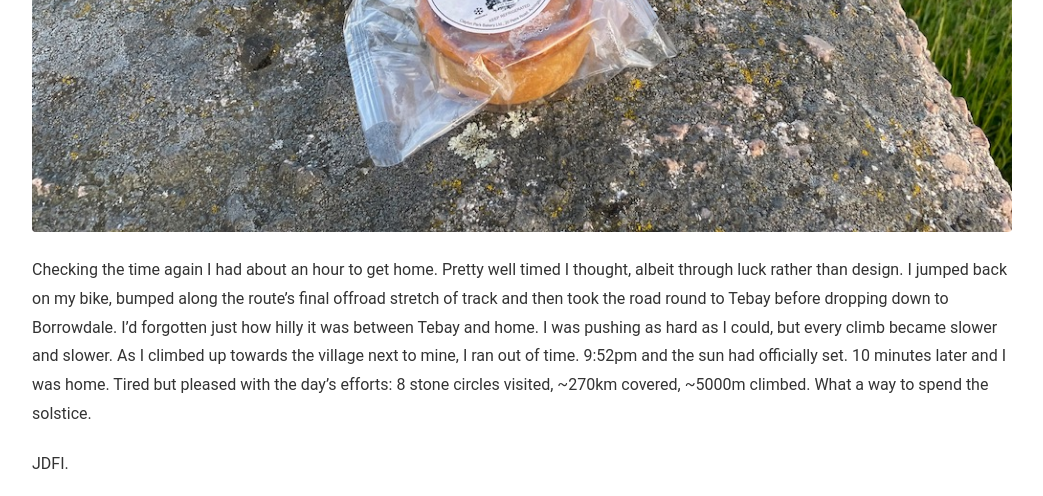
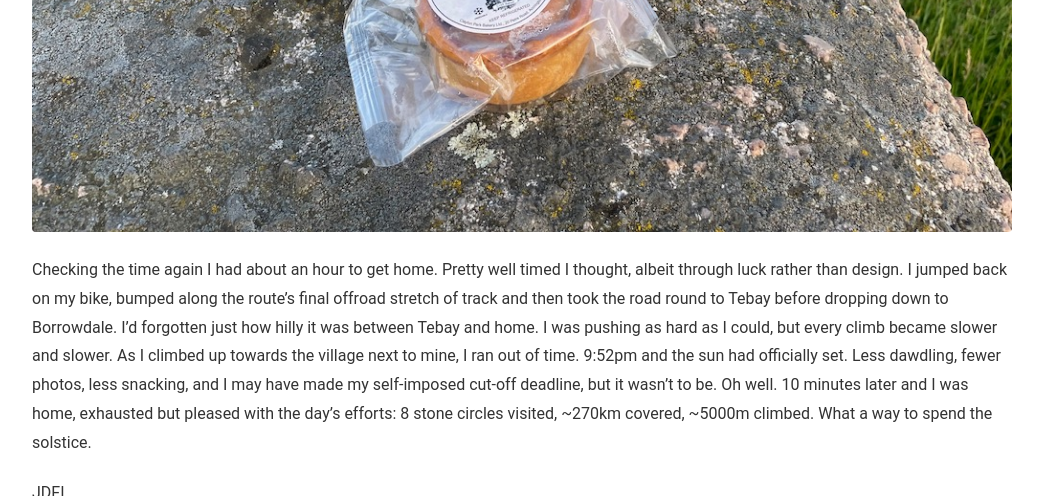
Before and after one commit to hypertelia/hypertelia.github.io, a Jekyll site: the page built from _posts/2021-06-22-Summer-Solstice-Stone-Circles-Ride.md, in a window 1280 px wide and 900 px high, scrolled down 15538 px, cut to the strip 0-496 px from the top of the window. Shown: the whole strip, without its empty margins (118-1161 px from the left). Built offline with Jekyll 4.4.1, drawn with Linux system fonts in a browser that asks for light colours.

Commit message:
Update 2021-06-22-Summer-Solstice-Stone-Circles-Ride.md

```diff
--- a/_posts/2021-06-22-Summer-Solstice-Stone-Circles-Ride.md
+++ b/_posts/2021-06-22-Summer-Solstice-Stone-Circles-Ride.md
@@ -89,8 +89,8 @@ Rolling towards Gamelands stone circle, I finally paid attention to the time. It
 
 ![desc](/img/sc/stone-circles-20.jpg)
 
-Checking the time again I had about an hour to get home. Pretty well timed I thought, albeit through luck rather than design. I jumped back on my bike, bumped along the route's final offroad stretch of track and then took the road round to Tebay before dropping down to Borrowdale. I'd forgotten just how hilly it was between Tebay and home. I was pushing as hard as I could, but every climb became slower and slower. As I climbed up towards the village next to mine, I ran out of time. 9:52pm and the sun had officially set. 10 minutes later and I was home. Tired but pleased with the day's efforts: 8 stone circles visited, ~270km covered, ~5000m climbed. What a way to spend the solstice.
+Checking the time again I had about an hour to get home. Pretty well timed I thought, albeit through luck rather than design. I jumped back on my bike, bumped along the route's final offroad stretch of track and then took the road round to Tebay before dropping down to Borrowdale. I'd forgotten just how hilly it was between Tebay and home. I was pushing as hard as I could, but every climb became slower and slower. As I climbed up towards the village next to mine, I ran out of time. 9:52pm and the sun had officially set. Less dawdling, fewer photos, less snacking, and I may have made my self-imposed cut-off deadline, but it wasn't to be. Oh well. 10 minutes later and I was home, exhausted but pleased with the day's efforts: 8 stone circles visited, ~270km covered, ~5000m climbed. What a way to spend the solstice.
 
 JDFI.
 
-<iframe height='405' width='590' frameborder='0' allowtransparency='true' scrolling='no' src='https://www.strava.com/activities/5508008595/embed/4b343d9ec5f5ba17962ee03fe201cc737aa2a98d'></iframe>
+<iframe height='405' width='590' frameborder='0' allowtransparency='true' scrolling='no' style="display:block; margin: 0 auto;" src='https://www.strava.com/activities/5508008595/embed/4b343d9ec5f5ba17962ee03fe201cc737aa2a98d'></iframe>
```
